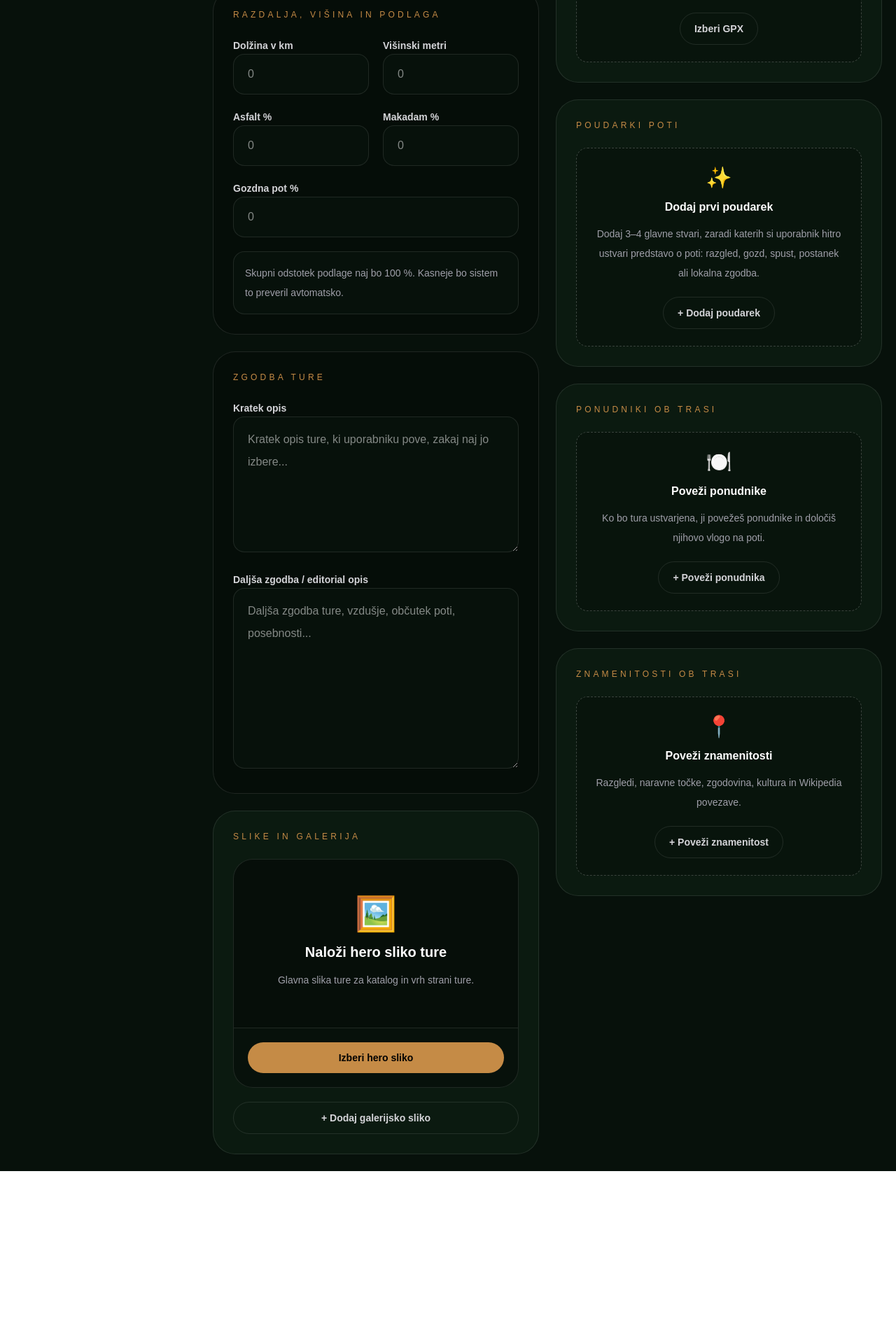
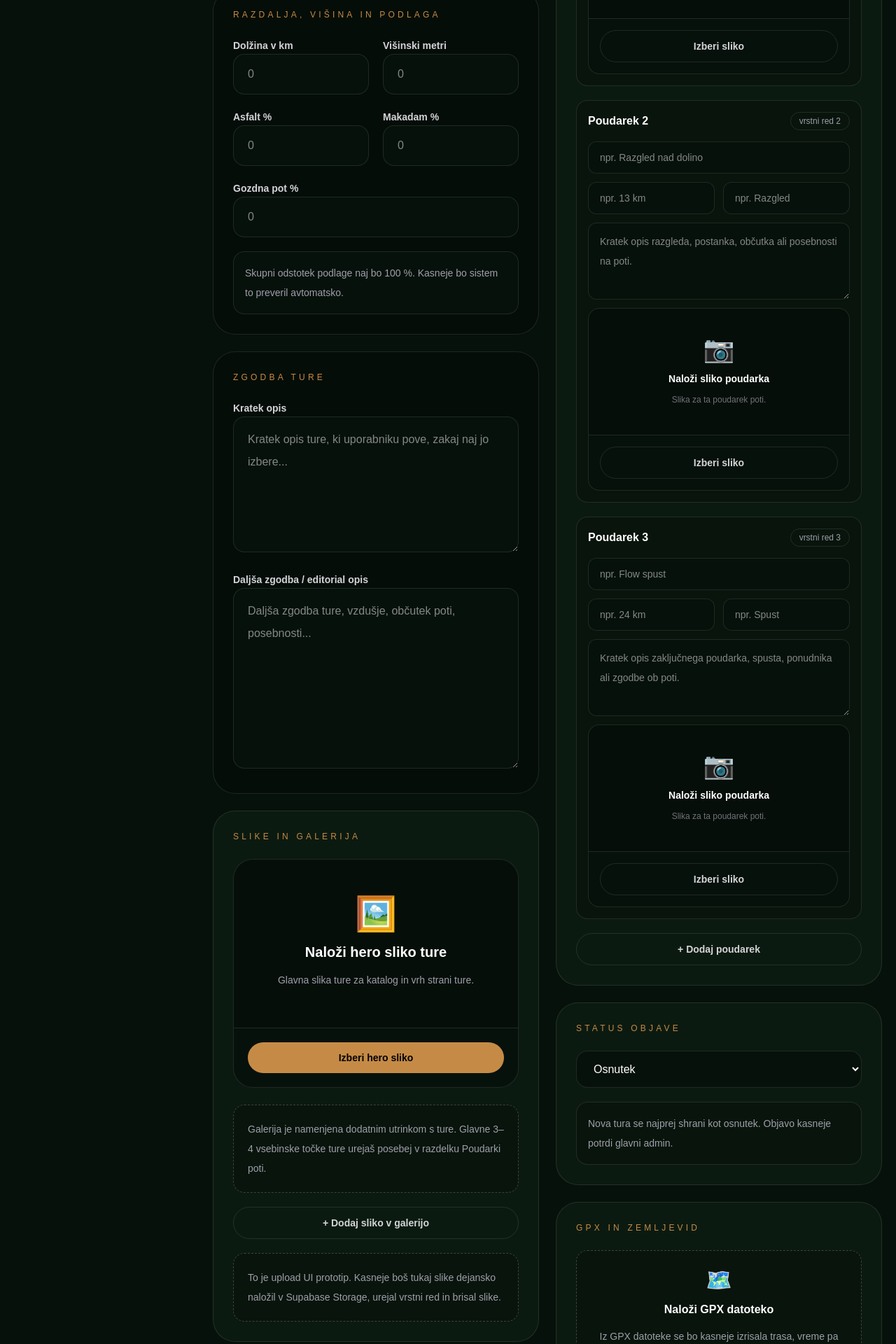
Before and after one commit to rabojan/bojan-on-bike-app, a Next.js app: page /admin/ture/nova in a window 1280 px wide. Shown: the part 880-2800 px from the top of the page at 70% size. Before the commit the page ends 2553 px from the top, so only its background shows below. Built offline with nearby package versions, Linux system fonts and the light colour scheme; sample sign-in values are in the browser's storage.

Commit message:
Align new trail form with route highlights

```diff
--- a/app/admin/ture/nova/page.tsx
+++ b/app/admin/ture/nova/page.tsx
@@ -4,6 +4,33 @@ import Link from "next/link";
 import { useState } from "react";
 
 import AdminShell from "@/components/AdminShell";
+
+const emptyHighlights = [
+  {
+    label: "Poudarek 1",
+    titlePlaceholder: "npr. Vstop v gozd",
+    locationPlaceholder: "npr. 4 km",
+    typePlaceholder: "npr. Narava",
+    descriptionPlaceholder:
+      "Kratek stavek, ki uporabniku hitro pove, zakaj je ta del poti poseben.",
+  },
+  {
+    label: "Poudarek 2",
+    titlePlaceholder: "npr. Razgled nad dolino",
+    locationPlaceholder: "npr. 13 km",
+    typePlaceholder: "npr. Razgled",
+    descriptionPlaceholder:
+      "Kratek opis razgleda, postanka, občutka ali posebnosti na poti.",
+  },
+  {
+    label: "Poudarek 3",
+    titlePlaceholder: "npr. Flow spust",
+    locationPlaceholder: "npr. 24 km",
+    typePlaceholder: "npr. Spust",
+    descriptionPlaceholder:
+      "Kratek opis zaključnega poudarka, spusta, ponudnika ali zgodbe ob poti.",
+  },
+];
 
 export default function NewTrailPage() {
   const [status, setStatus] = useState("Osnutek");
@@ -21,7 +48,7 @@ export default function NewTrailPage() {
 
             <p className="mt-5 max-w-3xl leading-8 text-zinc-400">
               Tukaj boš ustvaril novo kolesarsko turo: osnovne podatke, GPX,
-              podlago, zgodbo, slike, ponudnike in znamenitosti ob trasi.
+              podlago, zgodbo, poudarke poti, slike, ponudnike in znamenitosti.
             </p>
           </div>
 
@@ -241,13 +268,99 @@ export default function NewTrailPage() {
                 </div>
               </div>
 
+              <div className="mt-6 rounded-2xl border border-dashed border-white/20 bg-black/20 p-5 text-sm leading-7 text-zinc-400">
+                Galerija je namenjena dodatnim utrinkom s ture. Glavne 3–4
+                vsebinske točke ture urejaš posebej v razdelku Poudarki poti.
+              </div>
+
               <button className="mt-5 w-full rounded-full border border-white/10 px-5 py-3 text-sm font-semibold text-zinc-300">
-                + Dodaj galerijsko sliko
+                + Dodaj sliko v galerijo
               </button>
+
+              <div className="mt-5 rounded-2xl border border-dashed border-white/20 bg-black/20 p-5 text-sm leading-7 text-zinc-400">
+                To je upload UI prototip. Kasneje boš tukaj slike dejansko
+                naložil v Supabase Storage, urejal vrstni red in brisal slike.
+              </div>
             </div>
           </div>
 
           <div className="space-y-6">
+            <div className="rounded-[32px] border border-white/10 bg-[#0b1a10] p-7">
+              <div className="mb-6 text-xs uppercase tracking-[0.35em] text-[#c58b46]">
+                Poudarki poti
+              </div>
+
+              <div className="space-y-5">
+                {emptyHighlights.map((highlight, index) => (
+                  <div
+                    key={highlight.label}
+                    className="rounded-2xl border border-white/10 bg-black/20 p-4"
+                  >
+                    <div className="mb-4 flex items-center justify-between gap-3">
+                      <div className="font-bold">{highlight.label}</div>
+                      <div className="rounded-full border border-white/10 px-3 py-1 text-xs text-zinc-400">
+                        vrstni red {index + 1}
+                      </div>
+                    </div>
+
+                    <div className="grid gap-3">
+                      <input
+                        placeholder={highlight.titlePlaceholder}
+                        className="w-full rounded-xl border border-white/10 bg-[#07110b] px-4 py-3 text-sm outline-none focus:border-[#c58b46]/60"
+                      />
+
+                      <div className="grid gap-3 sm:grid-cols-2">
+                        <input
+                          placeholder={highlight.locationPlaceholder}
+                          className="w-full rounded-xl border border-white/10 bg-[#07110b] px-4 py-3 text-sm outline-none focus:border-[#c58b46]/60"
+                        />
+
+                        <input
+                          placeholder={highlight.typePlaceholder}
+                          className="w-full rounded-xl border border-white/10 bg-[#07110b] px-4 py-3 text-sm outline-none focus:border-[#c58b46]/60"
+                        />
+                      </div>
+
+                      <textarea
+                        placeholder={highlight.descriptionPlaceholder}
+                        rows={3}
+                        className="w-full rounded-xl border border-white/10 bg-[#07110b] px-4 py-3 text-sm leading-7 outline-none focus:border-[#c58b46]/60"
+                      />
+
+                      <div className="overflow-hidden rounded-2xl border border-white/10 bg-[#07110b]">
+                        <div className="flex min-h-[180px] items-center justify-center bg-black/20 p-6 text-center">
+                          <div>
+                            <div className="text-4xl">📷</div>
+                            <div className="mt-3 text-sm font-bold">
+                              Naloži sliko poudarka
+                            </div>
+                            <p className="mt-2 text-xs leading-6 text-zinc-500">
+                              Slika za ta poudarek poti.
+                            </p>
+                          </div>
+                        </div>
+
+                        <div className="border-t border-white/10 p-4">
+                          <label className="flex cursor-pointer items-center justify-center rounded-full border border-white/10 px-4 py-3 text-sm font-semibold text-zinc-300 transition hover:border-[#c58b46]/40 hover:text-white">
+                            Izberi sliko
+                            <input
+                              type="file"
+                              accept="image/jpeg,image/png,image/webp"
+                              className="hidden"
+                            />
+                          </label>
+                        </div>
+                      </div>
+                    </div>
+                  </div>
+                ))}
+              </div>
+
+              <button className="mt-5 w-full rounded-full border border-white/10 px-5 py-3 text-sm font-semibold text-zinc-300">
+                + Dodaj poudarek
+              </button>
+            </div>
+
             <div className="rounded-[32px] border border-white/10 bg-[#0b1a10] p-7">
               <div className="mb-6 text-xs uppercase tracking-[0.35em] text-[#c58b46]">
                 Status objave
@@ -288,25 +401,6 @@ export default function NewTrailPage() {
                   Izberi GPX
                   <input type="file" accept=".gpx" className="hidden" />
                 </label>
-              </div>
-            </div>
-
-            <div className="rounded-[32px] border border-white/10 bg-[#0b1a10] p-7">
-              <div className="mb-6 text-xs uppercase tracking-[0.35em] text-[#c58b46]">
-                Poudarki poti
-              </div>
-
-              <div className="rounded-2xl border border-dashed border-white/20 bg-black/20 p-6 text-center">
-                <div className="text-3xl">✨</div>
-                <div className="mt-3 font-bold">Dodaj prvi poudarek</div>
-                <p className="mt-3 text-sm leading-7 text-zinc-400">
-                  Dodaj 3–4 glavne stvari, zaradi katerih si uporabnik hitro ustvari
-                  predstavo o poti: razgled, gozd, spust, postanek ali lokalna zgodba.
-                </p>
-
-                <button className="mt-5 rounded-full border border-white/10 px-5 py-3 text-sm font-semibold text-zinc-300">
-                  + Dodaj poudarek
-                </button>
               </div>
             </div>
 
```
